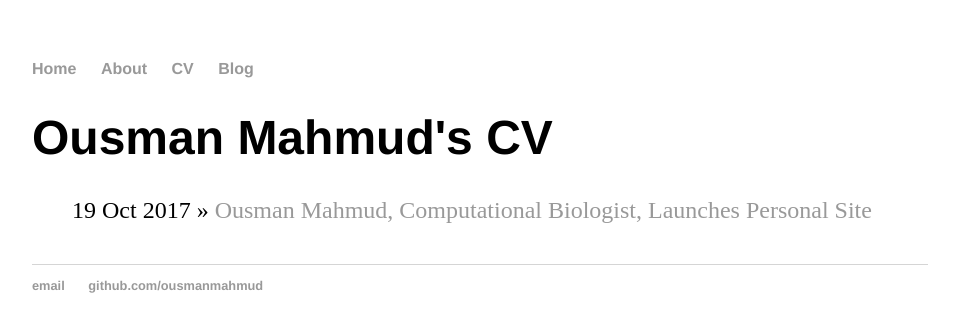
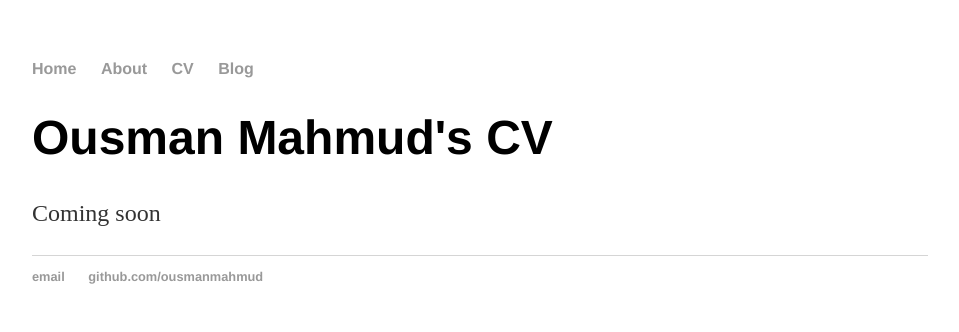
Before and after one commit to Zoites/zoites.github.io.old, a Jekyll site: the page built from cv/index.html, in a window 1280 px wide. Shown: the top 332 px of the page, without its empty margins (160-1119 px from the left). Built offline with Jekyll 4.4.1, drawn with Linux system fonts in a browser that asks for light colours.

Commit message:
Update index.html

```diff
--- a/cv/index.html
+++ b/cv/index.html
@@ -3,9 +3,4 @@ layout: default
 title: Ousman Mahmud's CV
 ---
 	<h1>{{ page.title }}</h1>
-	<ul class="posts">
-
-	  {% for post in site.posts %}
-	    <li><span>{{ post.date | date_to_string }}</span> » <a href="{{ post.url }}" title="{{ post.title }}">{{ post.title }}</a></li>
-	  {% endfor %}
-</ul>
+	<p>Coming soon<p>
```
